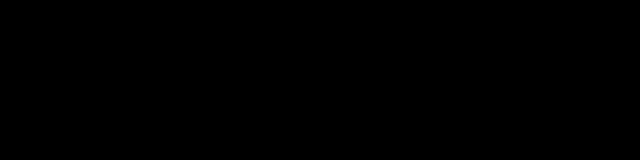
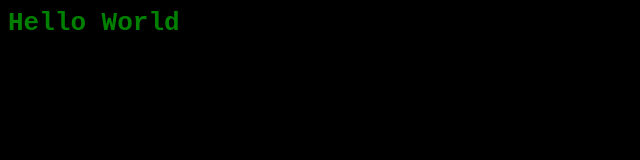
Before and after one commit to cucy/htmllearn, a plain HTML site: page index.html in a window 1280 px wide. Shown: the whole page, without its empty margins (0-640 px from the left). Drawn offline with Linux system fonts and the light colour scheme.

Commit message:
bod颜色 字体

```diff
--- a/index.html
+++ b/index.html
@@ -1,7 +1,14 @@
 
 <style>
   body {
-    background: black;
+    background-color: black;
+    font-family: Monospace;
+    color: green;
+  }
+  h1{
 
   }
 </style>
+<h1>Hello World</h1>
+
+<!-- 背景颜色为黑色 字体颜色为绿色-->
```
